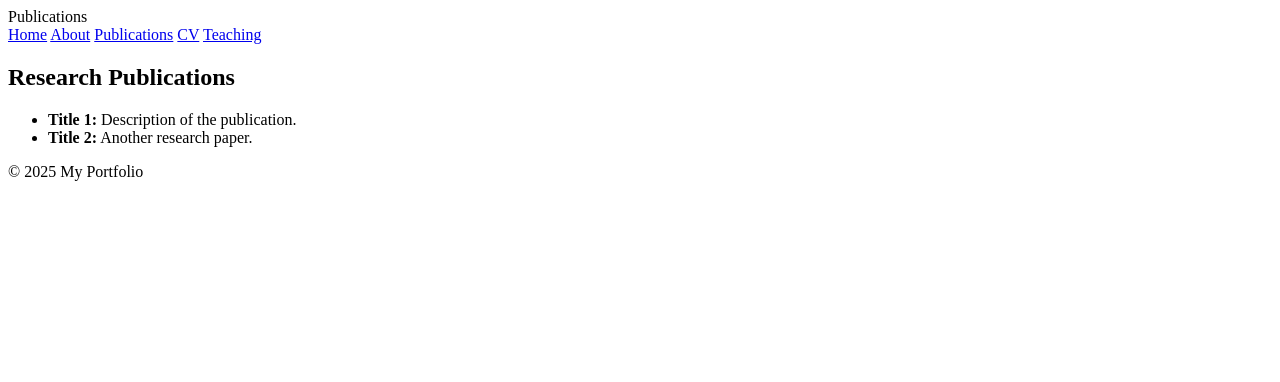
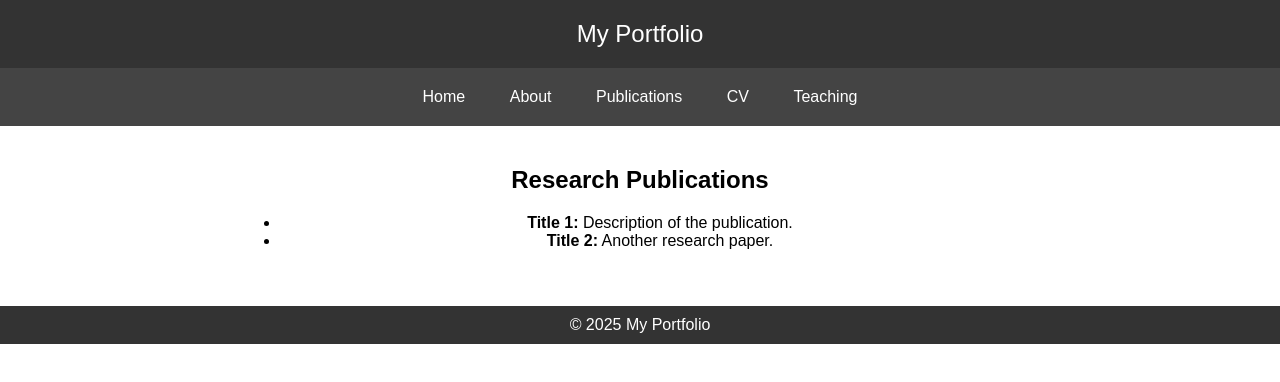
Before and after one commit to byungho-lab/byungho-lab.github.io, a plain HTML site: page publications.html in a window 1280 px wide. Drawn offline with Linux system fonts and the light colour scheme.

Commit message:
Update publications.html

```diff
--- a/publications.html
+++ b/publications.html
@@ -4,9 +4,18 @@
     <meta charset="UTF-8">
     <meta name="viewport" content="width=device-width, initial-scale=1.0">
     <title>Publications</title>
+    <style>
+        body { font-family: Arial, sans-serif; margin: 0; padding: 0; text-align: center; }
+        header { background: #333; color: white; padding: 20px; font-size: 24px; }
+        nav { background: #444; padding: 10px; }
+        nav a { color: white; text-decoration: none; padding: 10px 20px; display: inline-block; }
+        nav a:hover { background: #555; }
+        section { padding: 20px; max-width: 800px; margin: auto; }
+        footer { background: #333; color: white; padding: 10px; margin-top: 20px; }
+    </style>
 </head>
 <body>
-    <header>Publications</header>
+    <header>My Portfolio</header>
     <nav>
         <a href="index.html">Home</a>
         <a href="about.html">About</a>
```
